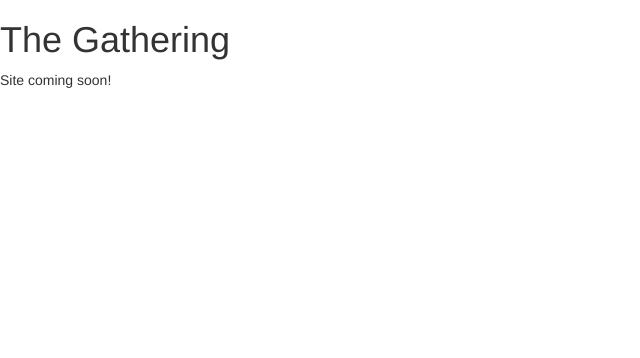
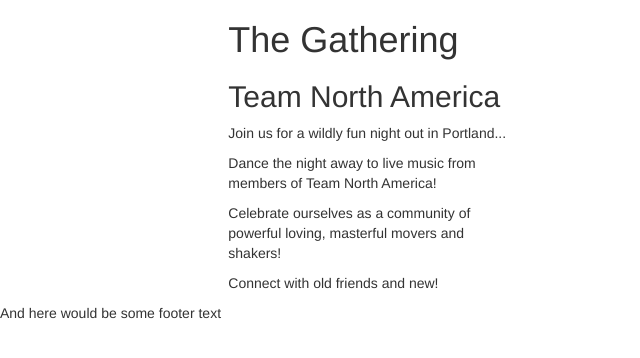
Before and after one commit to tmlppnw/celebrate.tmlppnw.com, a plain HTML site: page index.html in a window 1280 px wide. Shown: the whole page, without its empty margins (0-640 px from the left). Drawn offline with nearby package versions, Linux system fonts and the light colour scheme.

Commit message:
Fullscreen single page initial layout.

```diff
--- a/index.html
+++ b/index.html
@@ -16,11 +16,30 @@
 			<script src="https://oss.maxcdn.com/html5shiv/3.7.3/html5shiv.min.js"></script>
 			<script src="https://oss.maxcdn.com/respond/1.4.2/respond.min.js"></script>
 		<![endif]-->
+		<link rel="stylesheet" href="css/main.css">
 	</head>
 	<body>
-		<h1>The Gathering</h1>
+<div class="fullpage">
+	<div class="container-fluid">
+		<div class="row">
+			<div class="col-lg-offset-2 col-lg-3 col-md-offset-1 col-md-4 col-sm-12 col-xs-12">
+				<h1 class="name">The Gathering</h1>
+				<h2>Team North America</h2>
 
-		<p>Site coming soon!</p>
+				<p>Join us for a wildly fun night out in Portland...</p>
+
+				<p>Dance the night away to live music from members of Team North America!</p>
+
+				<p>Celebrate ourselves as a community of powerful loving, masterful movers and shakers!</p>
+
+				<p>Connect with old friends and new!</p>
+			</div><!-- /.col -->
+		</div><!-- /.row -->
+	</div><!-- /.container -->
+</div><!-- /.fullpage -->
+
+<footer><p>And here would be some footer text</p></footer>
+
 
 		<!-- jQuery (necessary for Bootstrap's JavaScript plugins) -->
 		<script src="https://ajax.googleapis.com/ajax/libs/jquery/1.12.4/jquery.min.js"></script>
```
